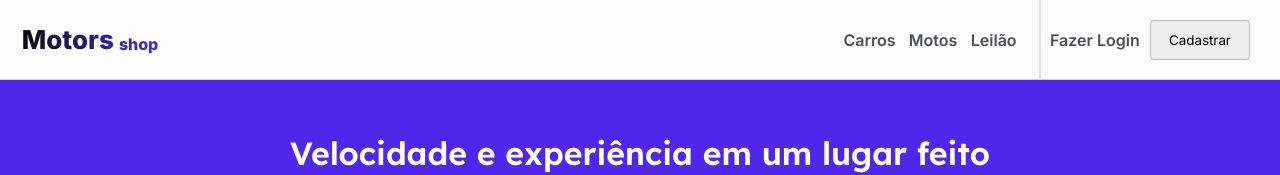
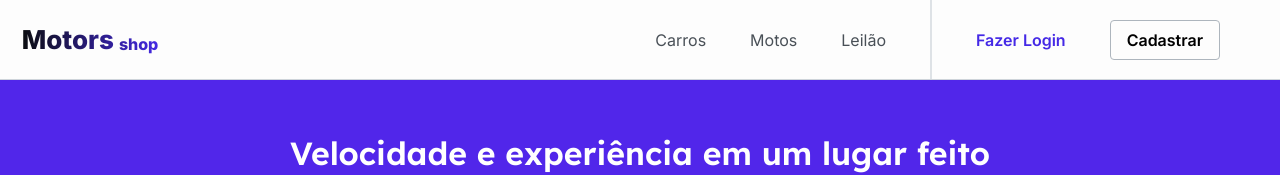
Before and after one commit to KA-13-Motors-Shop/ka-13-motors-shop-frontend, a React (Vite) app: page / in a window 1280 px wide. Shown: the top 175 px of the page. Built offline with nearby package versions, Linux system fonts and the light colour scheme.

Commit message:
refactor navbar

```diff
--- a/package.json
+++ b/package.json
@@ -10,6 +10,7 @@
   },
   "dependencies": {
     "@radix-ui/react-dropdown-menu": "^1.0.0",
+    "@radix-ui/react-navigation-menu": "^1.0.0",
     "@radix-ui/react-toggle-group": "^1.0.0",
     "@unform/core": "^2.1.6",
     "@unform/web": "^2.1.6",
--- /dev/null
+++ b/src/components/burguerMenu/index.tsx
@@ -0,0 +1,14 @@
+import React from "react";
+import { Container } from "./styles";
+
+const BurguerMenu: React.FC<{ open: boolean }> = ({ open }) => {
+  return (
+    <Container open={open}>
+      <div></div>
+      <div></div>
+      <div></div>
+    </Container>
+  );
+};
+
+export default BurguerMenu;
--- /dev/null
+++ b/src/components/burguerMenu/styles.ts
@@ -0,0 +1,35 @@
+import styled from "styled-components";
+
+export const Container = styled.div<{ open: boolean }>`
+  width: 20px;
+  height: 1.5rem;
+  display: flex;
+  justify-content: space-around;
+  flex-direction: column;
+  transform-origin: 1px;
+  cursor: pointer;
+
+  div {
+    width: 20px;
+    position: ${({ open }) => open && "fixed"};
+    height: 0.22rem;
+    background-color: ${(props) => props.theme.colors.grey.grey0};
+    border-radius: 10px;
+    transition: all 0.3s linear;
+
+    &:nth-child(1) {
+      transform: ${({ open }) => open && "rotate(45deg)"};
+    }
+    &:nth-child(2) {
+      transform: ${({ open }) => open && "translateX(100%)"};
+      opacity: ${({ open }) => open && "0"};
+    }
+    &:nth-child(3) {
+      transform: ${({ open }) => open && "rotate(-45deg)"};
+    }
+  }
+
+  @media screen and (min-width: 1024px) {
+    display: none;
+  }
+`;
--- a/src/components/header/index.tsx
+++ b/src/components/header/index.tsx
@@ -1,36 +1,38 @@
-import React, { useState } from "react";
+import React from "react";
 import { BrandIcon } from "../brandIcon";
-import { StyledHeader } from "./styles";
-import menu from "../../others/bars.png";
-import xmark from "../../others/xmark.png";
+import {
+  StyledHeader,
+  StyledDropdownContent,
+  StyledDropdownRoot,
+  StyledDropdownItem,
+  StyledDropdownTrigger,
+} from "./styles";
+
 import { useNavigate } from "react-router-dom";
 import { HeaderOptions } from "../headerOptions";
+import BurguerMenu from "../burguerMenu";
 
 type Props = JSX.IntrinsicElements["header"];
 
 export const Header: React.FC<Props> = ({ ...props }) => {
-  const [isMenuOpen, setIsMenuOpen] = useState(false);
-
+  const [isMenuOpen, setIsMenuOpen] = React.useState(false);
   const navigate = useNavigate();
 
   return (
     <>
       <StyledHeader {...(props as any)}>
         <BrandIcon onClick={() => navigate("/")} />
-        <button
-          className="menuIcon"
-          onClick={() =>
-            isMenuOpen ? setIsMenuOpen(false) : setIsMenuOpen(true)
-          }
-        >
-          {isMenuOpen ? (
-            <img src={xmark} alt="XmarkImage" />
-          ) : (
-            <img src={menu} alt="MenuIcon" />
-          )}
-        </button>
+        <StyledDropdownRoot onOpenChange={setIsMenuOpen}>
+          <StyledDropdownContent>
+            <StyledDropdownItem>
+              <HeaderOptions className="menuOptionsMobile" />
+            </StyledDropdownItem>
+          </StyledDropdownContent>
+          <StyledDropdownTrigger>
+            <BurguerMenu open={isMenuOpen} />
+          </StyledDropdownTrigger>
+        </StyledDropdownRoot>
         <HeaderOptions className="menuOptionsDesktop" />
-        {isMenuOpen ? <HeaderOptions className="menuOptionsMobile" /> : <></>}
       </StyledHeader>
     </>
   );
--- a/src/components/header/styles.ts
+++ b/src/components/header/styles.ts
@@ -1,4 +1,5 @@
 import styled from "styled-components";
+import * as DropdownMenu from "@radix-ui/react-dropdown-menu";
 
 export const StyledHeader = styled.header`
   width: 100vw;
@@ -12,11 +13,16 @@ export const StyledHeader = styled.header`
   border-bottom: 1px solid ${(props) => props.theme.colors.grey.grey5};
   background-color: ${(props) => props.theme.colors.grey.grey10};
 
+  .menuOptionsMobile {
+    width: 400px;
+    margin-top: 1.75rem;
+  }
+
   .menuOptionsDesktop {
     display: none;
   }
 
-  @media (min-width: 800px) {
+  @media (min-width: 900px) {
     .menuIcon {
       display: none;
     }
@@ -25,3 +31,17 @@ export const StyledHeader = styled.header`
     }
   }
 `;
+
+export const StyledDropdownRoot = styled(DropdownMenu.Root)`
+  @media screen and (min-width: 900px) {
+    display: none;
+  }
+`;
+export const StyledDropdownContent = styled(DropdownMenu.Content)``;
+export const StyledDropdownItem = styled(DropdownMenu.Item)``;
+export const StyledDropdownTrigger = styled(DropdownMenu.Trigger)`
+  background-color: transparent;
+  @media screen and (min-width: 900px) {
+    display: none;
+  }
+`;
--- a/src/components/headerOptions/index.tsx
+++ b/src/components/headerOptions/index.tsx
@@ -1,27 +1,37 @@
 import React from "react";
+import ProfileLogger from "../profile-logger";
+import DropDownUserMenu from "../dropDownUserMenu";
+import * as DropdownMenu from "@radix-ui/react-dropdown-menu";
+
 import { useNavigate } from "react-router-dom";
 import { useAuth } from "../../core/providers/Auth";
 import { errorFeedback } from "../../utils/errorFeedback";
-import GlobalLoader from "../loader";
-import ProfileLogger from "../profile-logger";
-import { StyledMenuOptions, StyledDivider } from "./styles";
+import {
+  StyledAuthManagement,
+  StyledDivider,
+  StyledTrigger,
+  StyledNavigationRoot,
+  StyledNavigationList,
+  StyledNavigationItem,
+} from "./styles";
 
 type Props = JSX.IntrinsicElements["header"];
 
 export const HeaderOptions: React.FC<Props> = ({ ...props }) => {
-  const [user, setUser] = React.useState("");
-  const [isLoading, setIsLoading] = React.useState(false);
+  const [userName, setUserName] = React.useState(
+    localStorage.getItem("@user:name") || " "
+  );
   const { isAuthenticated, fetchUserData } = useAuth();
   const navigate = useNavigate();
+
   const handleUserProfile = React.useCallback(async () => {
-    setIsLoading(true);
     await fetchUserData()
-      .then((res) => setUser(res.name))
-      .catch(errorFeedback)
-      .finally(() => {
-        setIsLoading(false);
-      });
-  }, [user]);
+      .then((response) => {
+        localStorage.setItem("@user:name", response.name);
+        setUserName(response.name);
+      })
+      .catch(errorFeedback);
+  }, [userName]);
 
   React.useEffect(() => {
     if (isAuthenticated) {
@@ -29,22 +39,26 @@ export const HeaderOptions: React.FC<Props> = ({ ...props }) => {
     }
   }, [handleUserProfile]);
   return (
-    <StyledMenuOptions {...(props as any)}>
-      <div className="categories">
-        <span>Carros</span>
-        <span>Motos</span>
-        <span>Leilão</span>
-      </div>
+    <StyledNavigationRoot {...(props as any)}>
+      <StyledNavigationList>
+        <StyledNavigationItem>Carros</StyledNavigationItem>
+        <StyledNavigationItem>Motos</StyledNavigationItem>
+        <StyledNavigationItem>Leilão</StyledNavigationItem>
+      </StyledNavigationList>
       <StyledDivider />
       {isAuthenticated ? (
-        <ProfileLogger name={user} />
+        <DropdownMenu.Root>
+          <StyledTrigger>
+            <ProfileLogger name={userName} />
+          </StyledTrigger>
+          <DropDownUserMenu />
+        </DropdownMenu.Root>
       ) : (
-        <div className="user">
+        <StyledAuthManagement>
           <span onClick={() => navigate("/login")}>Fazer Login</span>
           <button onClick={() => navigate("/register")}>Cadastrar</button>
-        </div>
+        </StyledAuthManagement>
       )}
-      <GlobalLoader isLoading={isLoading} />
-    </StyledMenuOptions>
+    </StyledNavigationRoot>
   );
 };
--- a/src/components/headerOptions/styles.ts
+++ b/src/components/headerOptions/styles.ts
@@ -1,74 +1,92 @@
 import styled from "styled-components";
+import * as DropdownMenu from "@radix-ui/react-dropdown-menu";
+import * as NavigationMenu from "@radix-ui/react-navigation-menu";
 
-export const StyledMenuOptions = styled.div`
+export const StyledNavigationRoot = styled(NavigationMenu.Root)`
+  display: flex;
+  flex-direction: column;
+  gap: 44px;
+  height: 100%;
+  padding: 20px 30px 0px 20px;
+  font-family: "Inter", sans-serif;
   color: ${(props) => props.theme.colors.grey.grey2};
-  font-weight: 600;
-  width: 374px;
-  position: absolute;
-  top: 80px;
-  right: 0;
-
-  padding: 0px 30px 0px 20px;
-  font-family: "Inter", sans-serif;
   background-color: ${(props) => props.theme.colors.grey.grey10};
 
-  /* background-color:blue; */
-  .categories {
-    height: 236px;
+  @media screen and (min-width: 900px) {
+    flex-direction: row;
+    padding-top: 0;
+  }
+`;
+
+export const StyledNavigationList = styled(NavigationMenu.List)`
+  height: 100%;
   display: flex;
   flex-direction: column;
-    justify-content: space-evenly;
+  gap: 44px;
 
+  @media screen and (min-width: 900px) {
+    flex-direction: row;
+    align-items: center;
+    justify-content: center;
+  }
+`;
+
+export const StyledNavigationItem = styled(NavigationMenu.Item)`
+  cursor: pointer;
+  font-weight: 600;
+  font-size: 16px;
+  @media screen and (min-width: 900px) {
+    font-weight: 400;
+  }
+`;
+
+export const StyledAuthManagement = styled.div`
+  border-top: 1px solid ${(props) => props.theme.colors.grey.grey4};
+  display: flex;
+  gap: 44px;
+  height: 100%;
+  flex-direction: column;
+  padding: 30px;
+  padding-left: 0;
   > span {
-      cursor: pointer;
-    }
-  }
-  .user {
-    border-top: 1px solid ${(props) => props.theme.colors.grey.grey4};
-    height: 184px;
     display: flex;
-    flex-direction: column;
-    justify-content: space-evenly;
-
-    > span {
+    font-weight: 600;
+    font-size: 16px;
+    line-height: 28px;
+    color: ${(props) => props.theme.colors.grey.grey2};
     cursor: pointer;
   }
 
-    button {
-      width: 310px;
+  > button {
+    display: flex;
+    align-items: center;
+    justify-content: center;
+    font-weight: 600;
+    font-size: 16px;
+    line-height: 0px;
+    background-color: transparent;
     height: 40px;
     border: 1px solid ${(props) => props.theme.colors.grey.grey4};
     border-radius: 4px;
+    padding: 1rem;
   }
-  }
-  @media (min-width: 800px) {
-    position: absolute;
-    top: 0;
-    display: flex;
-    justify-content: space-between;
-    width: 470px;
-    height: 79px;
 
-    .user {
+  @media (min-width: 900px) {
     display: flex;
     flex-direction: row;
-      height: 79px;
-      width: 200px;
+    padding: 0;
 
     align-items: center;
-      justify-content: space-between;
+
     border: none;
-      button {
-        width: 100px;
+
+    > span {
+      justify-content: center;
+      color: ${(props) => props.theme.colors.brand.brand1};
     }
-    }
-    .categories {
-      display: flex;
+    > button {
       align-items: center;
-      width: 200px;
-      flex-direction: row;
-      justify-content: space-evenly;
-      height: 79px;
+      justify-content: center;
     }
   }
 `;
@@ -84,3 +102,14 @@ export const StyledDivider = styled.div`
     display: flex;
   }
 `;
+
+export const StyledTrigger = styled(DropdownMenu.Trigger)`
+  border-top: 2px solid ${(props) => props.theme.colors.grey.grey4};
+  padding: 32px 0;
+  background-color: ${(props) => props.theme.colors.grey.grey10};
+
+  @media screen and (min-width: 900px) {
+    padding: 0;
+    border: none;
+  }
+`;
--- a/src/components/profile-avatar/index.tsx
+++ b/src/components/profile-avatar/index.tsx
@@ -3,13 +3,11 @@ import React from "react";
 import { Container } from "./styles";
 import randomcolor from "randomcolor";
 
-function makeAvatar(title: string) {}
-
 const ProfileAvatar: React.FC<{
   size: number;
   title: string;
 }> = ({ size, title }) => {
-  const color = randomcolor();
+  const [color] = React.useState(randomcolor());
 
   const userInitials = React.useMemo(() => {
     const names = title?.split(" ");
--- a/src/components/profile-logger/index.tsx
+++ b/src/components/profile-logger/index.tsx
@@ -1,5 +1,4 @@
 import React from "react";
-import DropDownUserMenu from "../dropDownUserMenu";
 import ProfileAvatar from "../profile-avatar";
 
 import { Container, StyledTrigger } from "./styles";
@@ -14,7 +13,6 @@ const ProfileLogger: React.FC<{ auction?: boolean; name: string }> = ({
         <ProfileAvatar size={30} title={name ? name : " "} />
         <span>{name ? name : " "}</span>
       </StyledTrigger>
-      <DropDownUserMenu />
     </Container>
   );
 };
--- a/src/components/profile-logger/styles.ts
+++ b/src/components/profile-logger/styles.ts
@@ -1,9 +1,8 @@
 import styled from "styled-components";
-import * as DropdownMenu from "@radix-ui/react-dropdown-menu";
 
-export const Container = styled(DropdownMenu.Root)``;
+export const Container = styled.div``;
 
-export const StyledTrigger = styled(DropdownMenu.Trigger)<{
+export const StyledTrigger = styled.div<{
   auction?: boolean;
 }>`
   cursor: pointer;
```
Also changed, not shown: 1 other file (tests, documents, lock files or other folders). Lines whose indentation alone changed are shown as unchanged.
